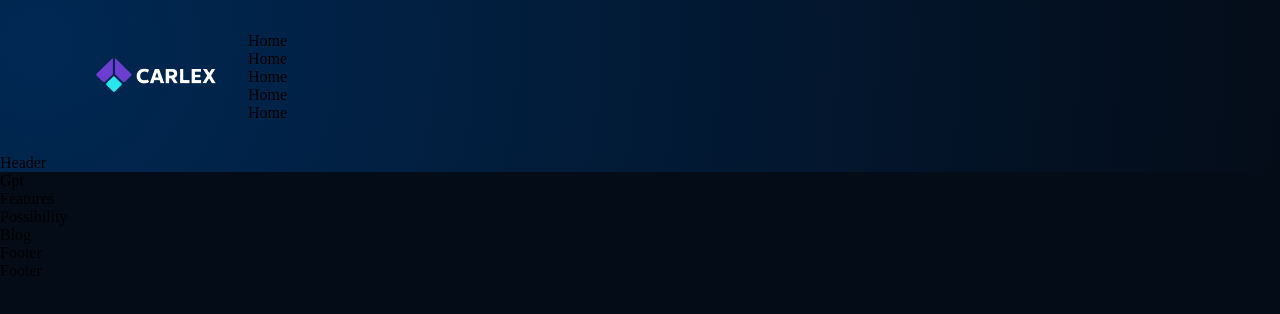
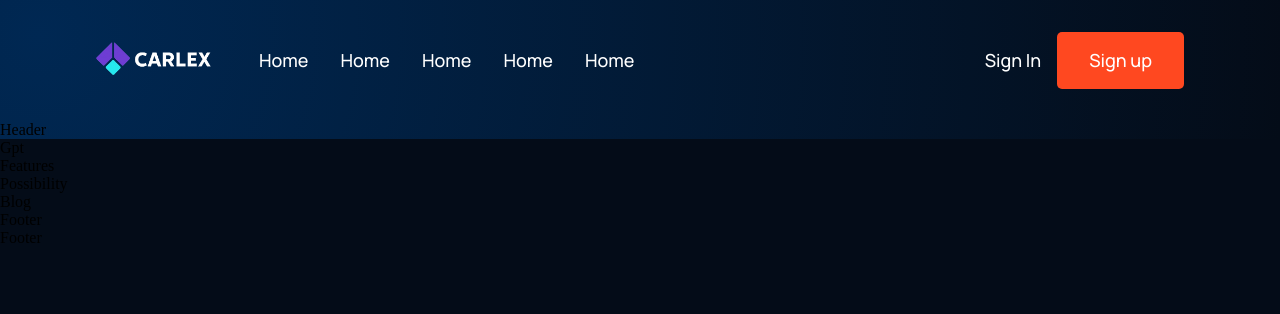
Before and after one commit to Endorze/ui-ux-page, a React (Vite) app: page / in a window 1280 px wide. Shown: the top 314 px of the page. Built offline with nearby package versions, Linux system fonts and the light colour scheme.

Commit message:
Breaktime aka DINNER

```diff
--- a/src/components/navbar/navbar.module.css
+++ b/src/components/navbar/navbar.module.css
@@ -17,6 +17,110 @@
 }
 
 .gptNavbarLinksLogo img {
-    width: 120px;
+    width: 115px;
     height: auto;
 }
+
+.gptNavbarLinksContainer {
+    display: flex;
+    flex-direction: row;
+}
+
+.gptNavbarSign {
+    display: flex;
+    justify-content: flex-end;
+    align-items: center;
+}
+
+.gptNavbarLinksContainer p,
+.gptNavbarSign p,
+.gptNavbarMenuContainer p {
+    color: #fff;
+    font-family: var(--font-family);
+    font-weight: 500;
+    font-size: 18px;
+    line-height: 25px;
+    text-transform: capitalize;
+    margin: 0 1rem;
+    cursor: pointer;
+}
+
+.gptNavbarSign button {
+    padding: 1rem 2rem;
+    background-color: #FF4820;
+    border-radius: 5px;
+    color: #fff;
+    font-family: var(--font-family);
+    font-weight: 500;
+    font-size: 18px;
+    line-height: 25px;
+    border: 0;
+    outline: none;
+    cursor: pointer;
+}
+
+.gptNavbarMenuContainer button {
+
+}
+
+
+.gptNavbarMenu {
+    margin-left: 1rem;
+    display: none;
+    position: relative;
+}
+
+.gptNavbarMenuContainer {
+    display: flex;
+    justify-content: flex-end;
+    align-items: flex-end;
+    flex-direction: column;
+    text-align: end;
+    background: var(--color-footer);
+    padding: 2rem;
+    position: absolute;
+    top: 40px;
+    right: 0;
+    margin-top: 1rem;
+    min-width: 210px;
+    border-radius: 5px;
+    box-shadow: 0 0 5 rgba(0, 0, 0, 0.2)
+}
+
+.gptNavbarMenu svg {
+    cursor: pointer;
+}
+
+.gptNavbarMenuContainer p {
+    margin: 1rem 0;
+}
+
+.gptNavbarMenuContainerLinksSign {
+    display: none;
+}
+
+@media screen and (max-width: 1048px) {
+    .gptNavbarLinksContainer {
+        display: none;
+    }
+
+    .gptNavbarMenu {
+        display: flex;
+    }
+}
+
+@media screen and (max-width: 768px) {
+    .gptNavbar {
+        padding: 2rem 4rem;
+    }
+}
+
+@media screen and (max-width: 550px) {
+    .gptNavbar {
+        padding: 2rem;
+    }
+
+    .gptNavbarSign {
+        display: none;
+    }
+}
--- a/src/components/navbar/navbar.tsx
+++ b/src/components/navbar/navbar.tsx
@@ -1,22 +1,50 @@
-import type { FC } from "react";
+import { useState, type FC } from "react";
 import { RiMenu3Line, RiCloseLine } from "react-icons/ri";
 import styles from "./navbar.module.css"
 import logo from "../../assets/carlex.png"
 
+const Menu = () => {
+    return (
+        <>
+            <p><a href="/">Home</a></p>
+            <p><a href="/">Home</a></p>
+            <p><a href="/">Home</a></p>
+            <p><a href="/">Home</a></p>
+            <p><a href="/">Home</a></p>
+        </>
+    )
+}
+
 const Navbar = () => {
+    const [toggleMenu, setToggleMenu] = useState(false);
+
     return (
         <div className={styles.gptNavbar}>
             <div className={styles.gptNavbarLinks}>
                 <div className={styles.gptNavbarLinksLogo}>
-                    <img src={logo} alt="logo"/>
+                    <img src={logo} alt="logo" />
                 </div>
                 <div className={styles.gptNavbarLinksContainer}>
-                    <p><a href="/">Home</a></p>
-                    <p><a href="/">Home</a></p>
-                    <p><a href="/">Home</a></p>
-                    <p><a href="/">Home</a></p>
-                    <p><a href="/">Home</a></p>
+                    <Menu />
                 </div>
+            </div>
+            <div className={styles.gptNavbarSign}>
+                <p>Sign in</p>
+                <button type="button">Sign up</button>
+            </div>
+            <div className={styles.gptNavbarMenu}>
+                {toggleMenu ? <RiCloseLine color="#fff" size={27} onClick={() => setToggleMenu(false)} /> : <RiMenu3Line color="#fff" size={27} onClick={() => setToggleMenu(true)} />}
+                {toggleMenu && (
+                    <div className={`${styles.gptNavbarMenuContainer} scale-up-center`}>
+                        <div className={styles.gptNavbarMenuContainerLinks}>
+                            <Menu />
+                        </div>
+                        <div className={styles.gptNavbarMenuContainerLinksSign}>
+                            <p>Sign in</p>
+                            <button type="button">Sign up</button>
+                        </div>
+                    </div>
+                )}
             </div>
         </div>
     )
```
